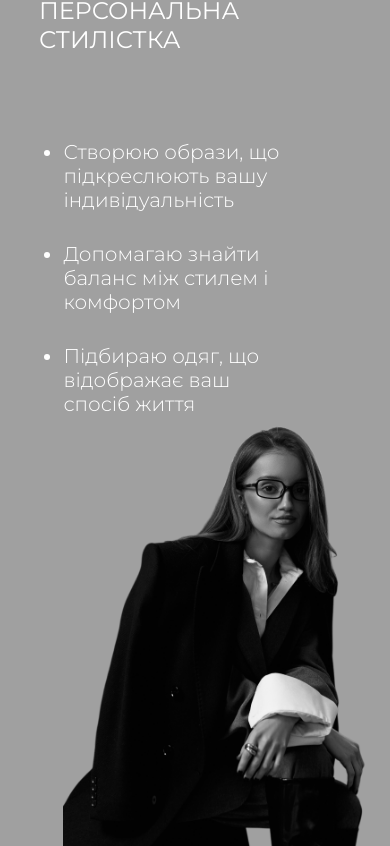
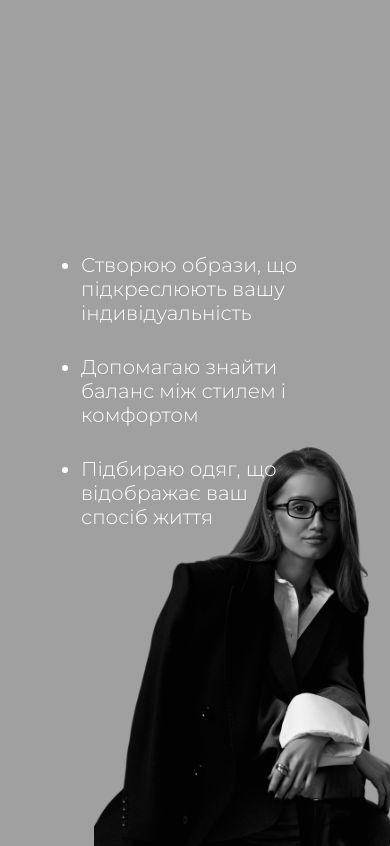
Before and after one commit to Kristina-Dutchak/SELECTION_OF_SERVICES, a React (Vite) app: page / in a window 390 px wide. Shown: the part 1238-2084 px from the top of the page. Built offline with nearby package versions, Linux system fonts and the light colour scheme.

Commit message:
create(advert container): fix ui

```diff
--- a/src/ui-components/practic/practic.module.css
+++ b/src/ui-components/practic/practic.module.css
@@ -2,14 +2,22 @@
   display: flex;
   justify-content: center;
   width: 100%;
+  height: 80vh;
   background: #a0a0a0;
   position: relative;
   overflow: hidden;
+  padding: 20px 20px;
+  box-sizing: border-box;
 }
 
 .image {
+  position: absolute;
   width: 30%;
   height: auto;
+  left: 50%;
+  bottom: 0;
+  transform: translate(-50%);
+
 }
 
 .titleContainer {
@@ -18,12 +26,12 @@
   text-align: left;
   position: relative;
   margin-top: 5%;
-  left: 10%;
+  width: 25%;
 }
 
 .explanationsContainer {
   position: relative;
-  width: 30%;
+  width: 20%;
 }
 
 .profession {
@@ -43,7 +51,7 @@
 .explainList {
   color: #fff;
   font-weight: 300;
-  font-size: 30px;
+  font-size: 1.3rem;
   position: relative;
   margin-top: 30%;
   right: 5%;
@@ -57,6 +65,8 @@
   display: flex;
   flex-direction: row;
   justify-content: center;
+  gap: 30%;
+  width: 100%;
 }
 
 @media (max-width: 1024px) {
@@ -64,7 +74,7 @@
     justify-content: start;
     align-items: center;
     flex-direction: column;
-    height: 1100px;
+    height: 1120px;
     width: 100%;
   }
 
@@ -81,8 +91,9 @@
     height: auto;
     display: flex;
     align-self: end;
-    right: -8%;
+    /* right: 0; */
     bottom: 0;
+    left: 70%;
   }
 
   .explanationsContainer {
```
